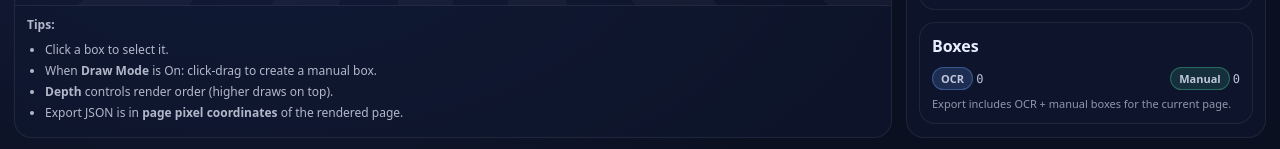
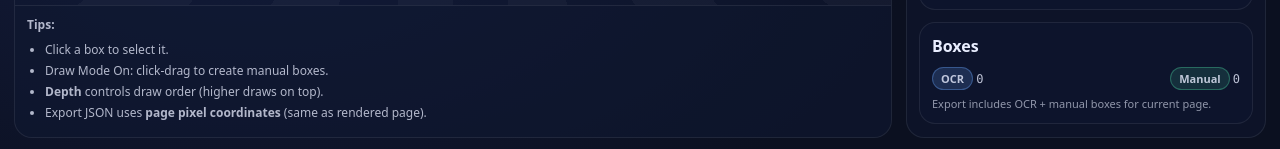
Before and after one commit to mohdfiroj2493-lang/BoreLOG-DIGITIZER, a plain HTML site: page index.html in a window 1280 px wide. Shown: the part 865-1014 px from the top of the page. Drawn offline with Linux system fonts and the light colour scheme.

Commit message:
Update index.html

```diff
--- a/index.html
+++ b/index.html
@@ -90,9 +90,7 @@
       </div>
 
       <div id="stage" class="stage" tabindex="0">
-        <!-- background rendered PDF page -->
         <canvas id="pdfCanvas" class="canvas"></canvas>
-        <!-- overlay for boxes -->
         <canvas id="overlayCanvas" class="canvas overlay"></canvas>
       </div>
 
@@ -100,9 +98,9 @@
         <b>Tips:</b>
         <ul>
           <li>Click a box to select it.</li>
-          <li>When <b>Draw Mode</b> is On: click-drag to create a manual box.</li>
-          <li><b>Depth</b> controls render order (higher draws on top).</li>
-          <li>Export JSON is in <b>page pixel coordinates</b> of the rendered page.</li>
+          <li>Draw Mode On: click-drag to create manual boxes.</li>
+          <li><b>Depth</b> controls draw order (higher draws on top).</li>
+          <li>Export JSON uses <b>page pixel coordinates</b> (same as rendered page).</li>
         </ul>
       </div>
     </section>
@@ -168,9 +166,7 @@
           <div><span class="badge">OCR</span> <span id="ocrCount" class="mono">0</span></div>
           <div><span class="badge manual">Manual</span> <span id="manualCount" class="mono">0</span></div>
         </div>
-        <div class="help">
-          Export includes OCR + manual boxes for the current page.
-        </div>
+        <div class="help">Export includes OCR + manual boxes for current page.</div>
       </div>
     </aside>
   </main>
```
